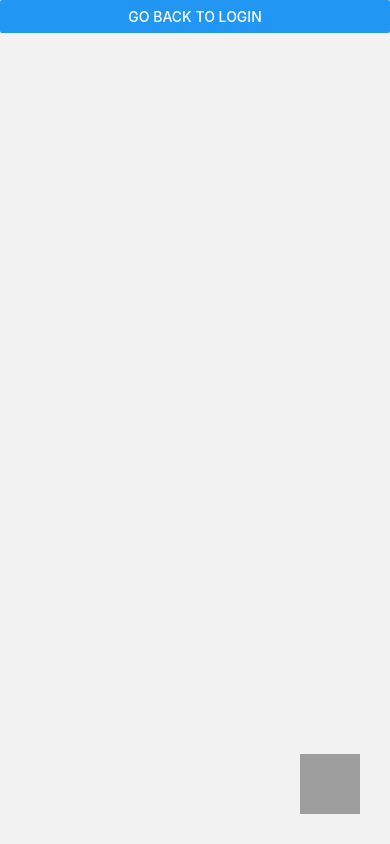
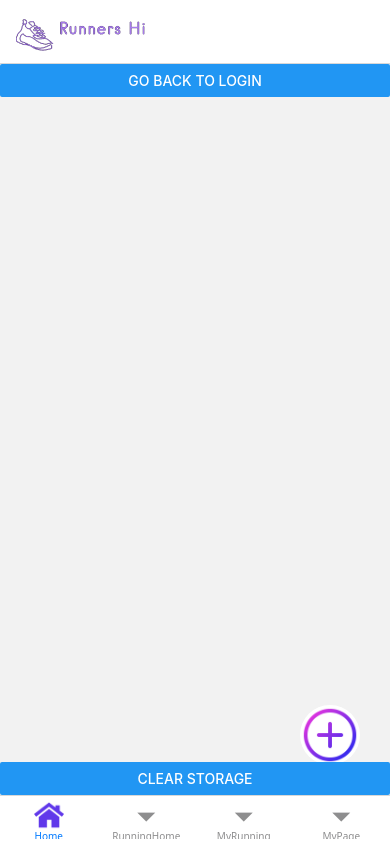
Before and after one commit to WJLee22/Runners-Hi, a React Native app: screen /MainApp in a window 390 px wide. Built offline with nearby package versions, Linux system fonts and the light colour scheme; grey boxes are pictures that could not be loaded.

Commit message:
feat: commit error 수정

```diff
--- a/components/MainApp.js
+++ b/components/MainApp.js
@@ -1,99 +1,105 @@
-import React, { useState, useEffect } from 'react';
-import { View, Text, Button, BackHandler, Alert, TouchableOpacity, Image, StyleSheet } from 'react-native';
-import AsyncStorage from '@react-native-async-storage/async-storage';
-import RunningBlock from './RunningBlock';
+import React from 'react';
+import { createBottomTabNavigator } from '@react-navigation/bottom-tabs';
+import { createStackNavigator } from '@react-navigation/stack';
+import { StyleSheet, Image } from 'react-native';
 
-export default function Home({ navigation, route }) {
-  const [runningList, setRunningList] = useState([]);
+import Home from './home/Home';
+import MyPage from './MyPage';
+import MyRunning from './MyRunning';
+import RunningHome from './RunningHome';
+import ProfileEdit from './ProfileEdit'; // ProfileEdit 화면 가져오기
 
-  useEffect(() => {
-    const backAction = () => {
-      Alert.alert('Hold on!', 'Do you want to go back to the login screen?', [
-        {
-          text: 'Cancel',
-          onPress: () => null,
-          style: 'cancel',
-        },
-        {
-          text: 'YES',
-          onPress: () => navigation.navigate('Login'),
-        },
-      ]);
-      return true;
-    };
+import CreateRunning from '../components/home/CreateRunning';
 
-    const backHandler = BackHandler.addEventListener(
-      'hardwareBackPress',
-      backAction
-    );
+const Tab = createBottomTabNavigator();
+const Stack = createStackNavigator();
 
-    const loadRunningList = async () => {
-      try {
-        const storedRunningList = await AsyncStorage.getItem('runningList');
-        if (storedRunningList) {
-          setRunningList(JSON.parse(storedRunningList));
-        }
-      } catch (error) {
-        console.error('Failed to load running list from storage', error);
-      }
-    };
 
-    loadRunningList();
+function MyPageStack() {
+  return (
+    <Stack.Navigator>
+      {/* MyPage 기본 화면 */}
+      <Stack.Screen
+        name="MyPage"
+        component={MyPage}
+        options={{ headerShown: false }} // MyPage의 헤더 숨기기
+      />
+      {/* ProfileEdit 화면 */}
+      <Stack.Screen
+        name="ProfileEdit"
+        component={ProfileEdit}
+        options={{
+          headerTitle: '프로필 수정', // 헤더 제목 설정
+          headerStyle: { backgroundColor: '#6200ea' },
+          headerTintColor: '#fff', // 헤더 텍스트 색상
+        }}
+      />
+    </Stack.Navigator>
+  );
+}
 
-    if (route.params?.runningData) {
-      const newRunningList = [...runningList, route.params.runningData];
-      setRunningList(newRunningList);
-      AsyncStorage.setItem('runningList', JSON.stringify(newRunningList));
-    }
+function HomeStack() {
+  return (
+    <Stack.Navigator>
+      <Stack.Screen
+        name="HomeScreen"
+        component={Home}
+        options={{
+          headerTitle: () => (
+            <Image
+              source={require('../assets/applogo.png')} // logo.png 이미지 경로
+              style={{ width: 129, height: 50 }} // 이미지 크기 조절
+            />
+          ),
+          headerLeft: null, // 뒤로가기 버튼 숨기기
+        }}
+      />
+      <Stack.Screen
+        name="CreateRunning"
+        component={CreateRunning}
+        options={{
+          headerTitle: 'Create Running',
+        }}
+      />
+    </Stack.Navigator>
+  );
+}
 
-    return () => backHandler.remove();
-  }, [navigation, route.params]);
 
-  const handleAddRunning = () => {
-    navigation.navigate('CreateRunning'); // CreateRunning 화면으로 이동
-  };
+export default function MainApp() {
+  return (
+    <Tab.Navigator>
+      <Tab.Screen
+        name="Home"
+        component={HomeStack}
+        options={{
+          tabBarIcon: ({ focused }) => (
+            <Image
+              source={require('../assets/home.png')}
+              style={{
+                width: 30,
+                height: 30,
+                tintColor: focused ? '#6039ea' : '#ccc',
+              }}
+            />
+          ),
+          headerShown: false
 
-  return (
-    <View style={styles.container}>
-      <Button
-        title="Go Back to Login"
-        onPress={() => navigation.navigate('Login')}
+        }}
       />
-      {runningList.map((item) => (
-        <RunningBlock key={item.id} item={item} />
-      ))}
-      <TouchableOpacity style={styles.addButton} onPress={handleAddRunning}>
-        <Image source={require('../../assets/plus.png')} style={styles.addButtonIcon} />
-      </TouchableOpacity>
-    </View>
+      <Tab.Screen name="RunningHome" component={RunningHome} />
+      <Tab.Screen name="MyRunning" component={MyRunning} />
+      {/* MyPageStack으로 MyPage와 ProfileEdit 포함 */}
+      <Tab.Screen name="MyPage" component={MyPageStack} options={{ headerShown: false }} />
+    </Tab.Navigator>
   );
 }
 
 const styles = StyleSheet.create({
   container: {
     flex: 1,
-  },
-  logo: {
-    width: 100,
-    height: 100,
-    alignSelf: 'center',
-    marginVertical: 20,
-  },
-  addButton: {
-    position: 'absolute',
-    bottom: 30,
-    right: 30,
-    width: 60,
-    height: 60,
-    borderRadius: 30,
     backgroundColor: '#fff',
+    alignItems: 'center',
     justifyContent: 'center',
-    alignItems: 'center',
-    elevation: 5,
-    padding: 0,
-  },
-  addButtonIcon: {
-    width: '100%',
-    height: '100%',
   },
 });
```
